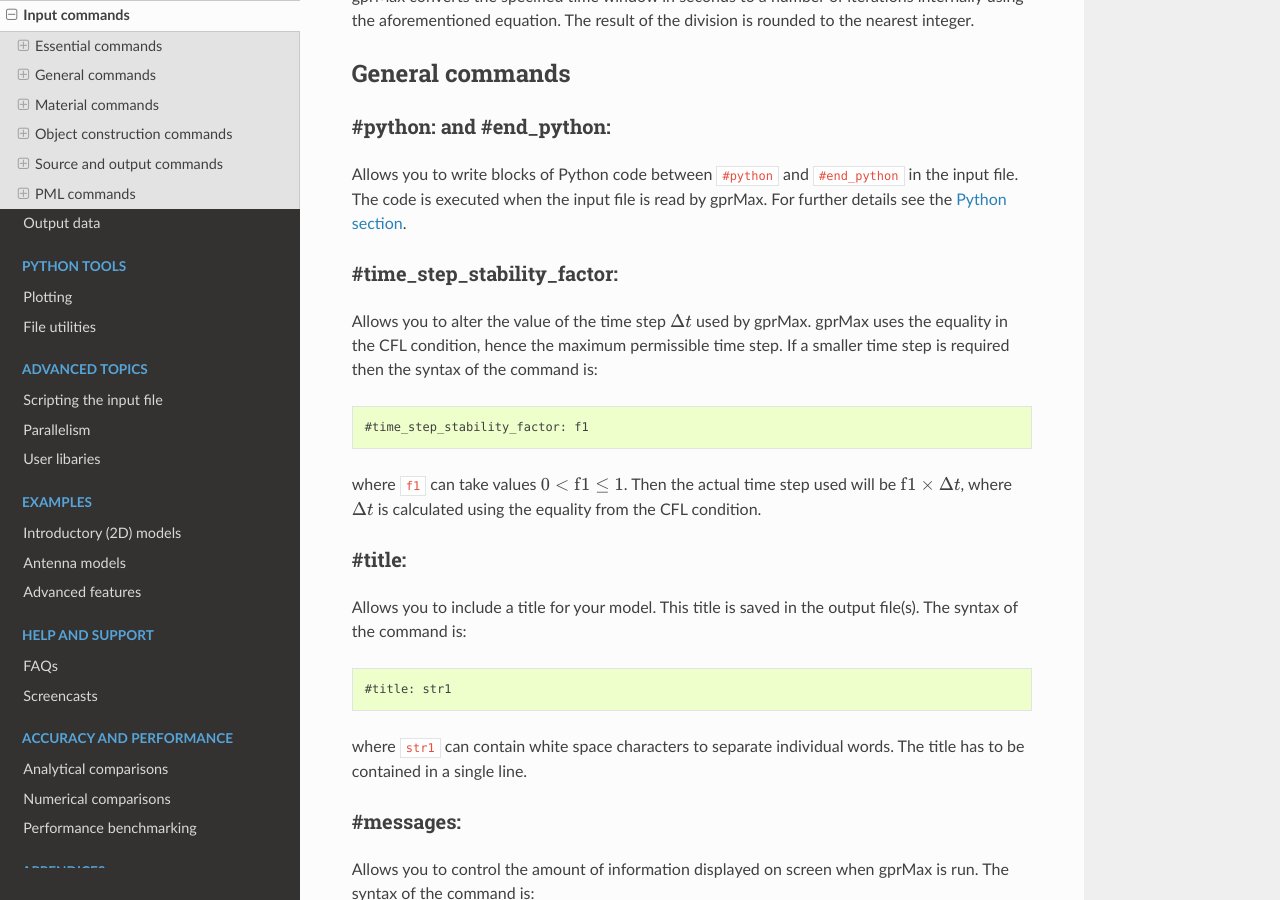
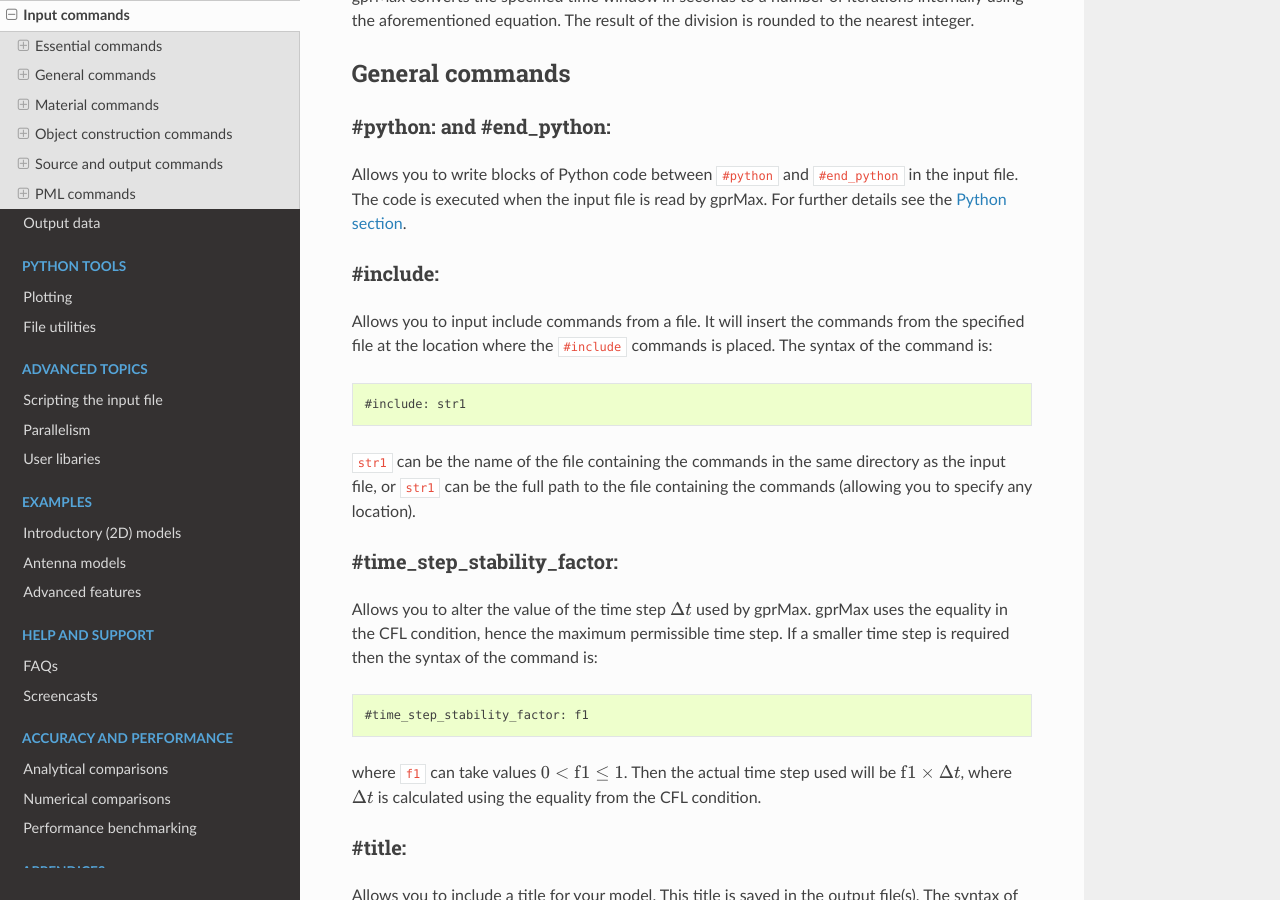
Before and after one commit to gprMax/gprMax, a Sphinx documentation site: the page built from docs/source/input.rst, in a window 1280 px wide and 900 px high, scrolled down 3171 px. Built offline with Sphinx 7.4.7 and the Read the Docs theme 2.0.0, drawn with Linux system fonts in a browser that asks for light colours; pages that are not in the unit, such as notebooks, are missing from menus; some of the changed text lies outside the part shown.

Commit message:
Added information on using the new #include command.

```diff
--- a/docs/source/input.rst
+++ b/docs/source/input.rst
@@ -107,6 +107,18 @@
 -------------------------
 
 Allows you to write blocks of Python code between ``#python`` and ``#end_python`` in the input file. The code is executed when the input file is read by gprMax. For further details see the :ref:`Python section <python-scripting>`.
+
+#include:
+-------------------------
+
+Allows you to input include commands from a file. It will insert the commands from the specified file at the location where the ``#include`` commands is placed. The syntax of the command is:
+
+.. code-block:: none
+
+    #include: str1
+
+``str1`` can be the name of the file containing the commands in the same directory as the input file, or ``str1`` can be the full path to the file containing the commands (allowing you to specify any location).
+
 
 #time_step_stability_factor:
 ----------------------------
@@ -621,7 +633,7 @@
 
 .. code-block:: none
 
-    #excitation_file: file1
+    #excitation_file: str1
 
 ``str1`` can be the name of the file containing the specified waveform in the same directory as the input file, or ``str1`` can be the full path to the file containing the specified waveform (allowing you to specify any location).
 
```
